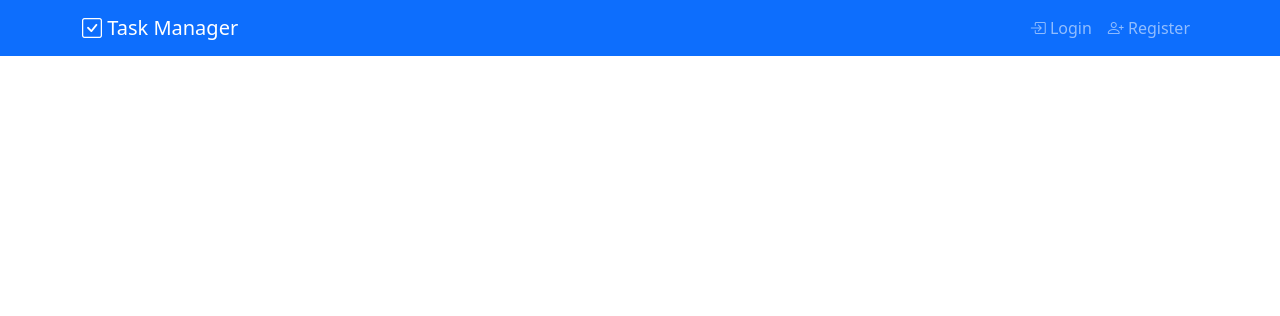
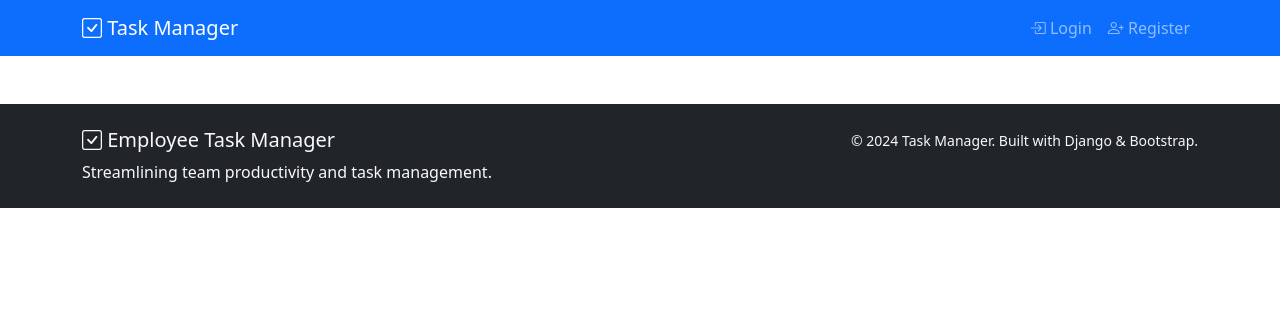
Before and after one commit to thekidmellow/employee_task_manager, a Django app: template templates/base.html in a window 1280 px wide. Shown: the top 316 px of the page. Run offline with Django 5.2, Linux system fonts and the light colour scheme; the template is opened without the code that fills it, so the values that code supplies are empty.

Commit message:
Add footer with project info and user context

```diff
--- a/templates/base.html
+++ b/templates/base.html
@@ -115,3 +115,25 @@
         <!-- Page Content -->
         {% block content %}{% endblock %}
     </main>
+
+    <!-- Footer -->
+    <footer class="bg-dark text-light py-4 mt-5">
+        <div class="container">
+            <div class="row">
+                <div class="col-md-6">
+                    <h5><i class="bi bi-check-square"></i> Employee Task Manager</h5>
+                    <p class="mb-0">Streamlining team productivity and task management.</p>
+                </div>
+                <div class="col-md-6 text-md-end">
+                    <p class="mb-0">
+                        <small>&copy; 2024 Task Manager. Built with Django & Bootstrap.</small>
+                    </p>
+                    {% if user.is_authenticated %}
+                        <small class="text-muted">
+                            Logged in as {{ user.username }} ({{ user.userprofile.get_role_display }})
+                        </small>
+                    {% endif %}
+                </div>
+            </div>
+        </div>
+    </footer>
```
